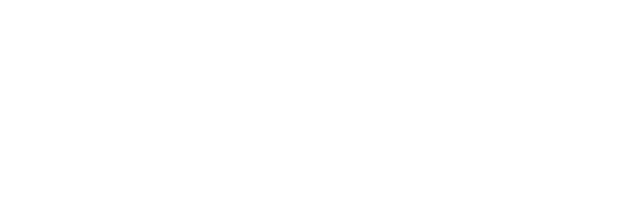
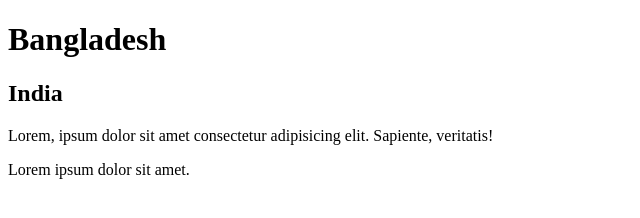
Before and after one commit to tazneenmunni/my-first-repo, a plain HTML site: page index.html in a window 1280 px wide. Shown: the whole page, without its empty margins (0-640 px from the left). Drawn offline with Linux system fonts and the light colour scheme.

Commit message:
tags added

```diff
--- a/index.html
+++ b/index.html
@@ -9,7 +9,10 @@
 </head>
 
 <body>
-
+    <h1>Bangladesh</h1>
+    <h2>India</h2>
+    <p>Lorem, ipsum dolor sit amet consectetur adipisicing elit. Sapiente, veritatis!</p>
+    <p>Lorem ipsum dolor sit amet.</p>
 </body>
 
 </html>
```
